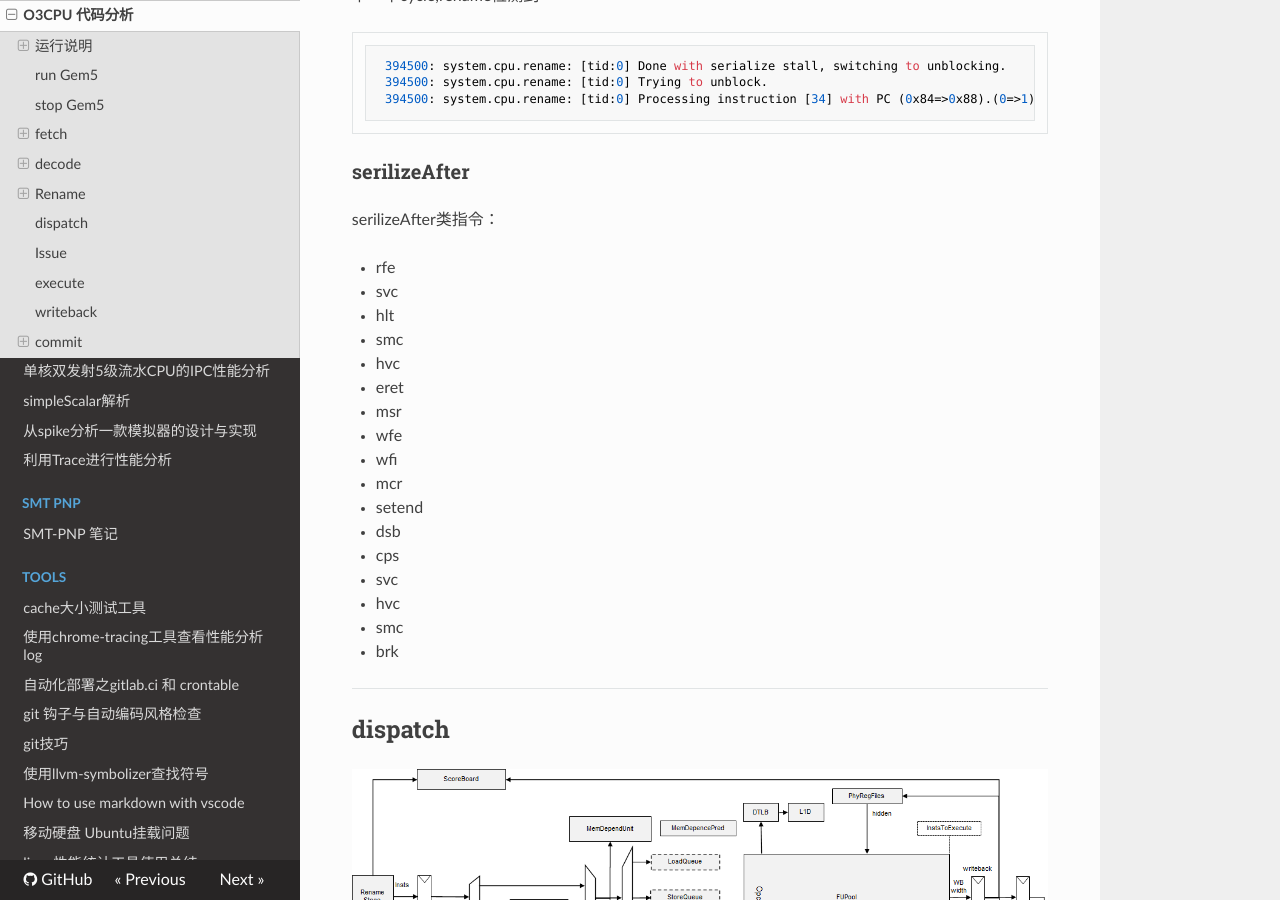
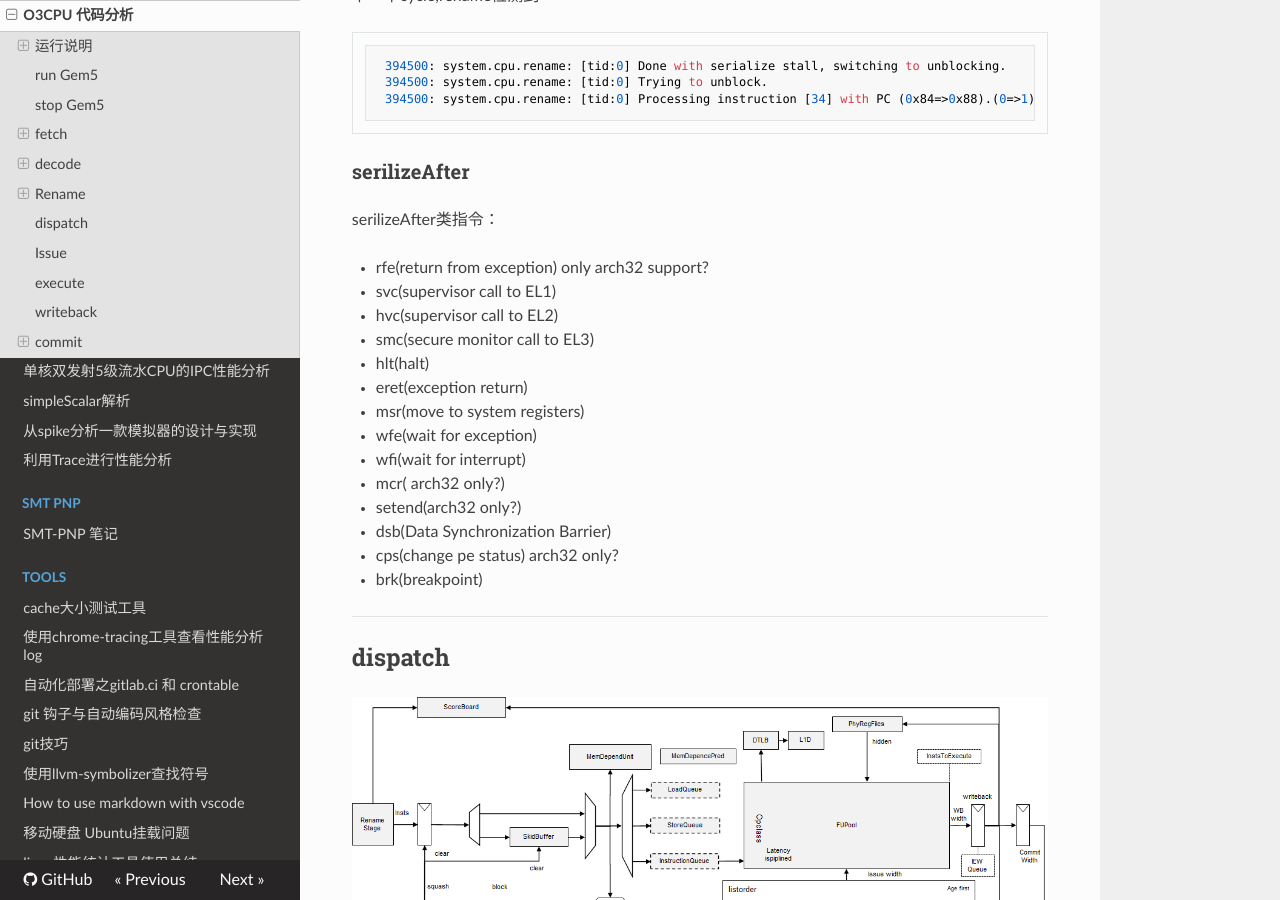
Before and after one commit to chsgcxy/messy_notes, an MkDocs documentation site: the page built from docs/simulator/gem5_o3cpu.md, in a window 1280 px wide and 900 px high, scrolled down 10204 px. Built offline with MkDocs 1.6.1, drawn with Linux system fonts in a browser that asks for light colours; nearby versions of some CDN libraries.

Commit message:
update o3cpu rename

```diff
--- a/docs/simulator/gem5_o3cpu.md
+++ b/docs/simulator/gem5_o3cpu.md
@@ -382,23 +382,20 @@ msr指令引起serializeBefore， msr指令id为34
 
 serilizeAfter类指令：
 
-- rfe
-- svc
-- hlt
-- smc
-- hvc
-- eret
-- msr
-- wfe
-- wfi
-- mcr
-- setend
-- dsb
-- cps
-- svc
-- hvc
-- smc
-- brk
+- rfe(return from exception) only arch32 support?
+- svc(supervisor call to EL1)
+- hvc(supervisor call to EL2)
+- smc(secure monitor call to EL3)
+- hlt(halt)
+- eret(exception return)
+- msr(move to system registers)
+- wfe(wait for exception)
+- wfi(wait for interrupt)
+- mcr( arch32 only?)
+- setend(arch32 only?)
+- dsb(Data Synchronization Barrier)
+- cps(change pe status) arch32 only?
+- brk(breakpoint)
 
 ---
 
```
